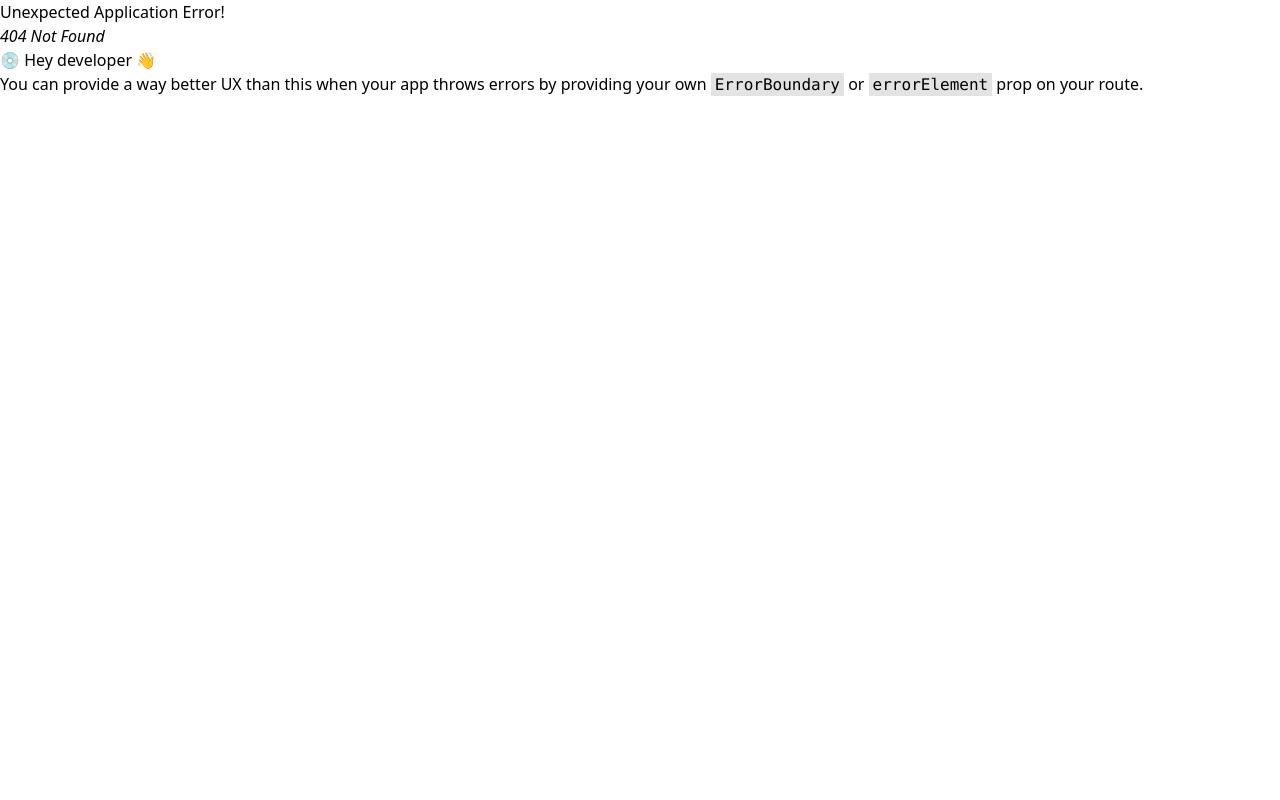
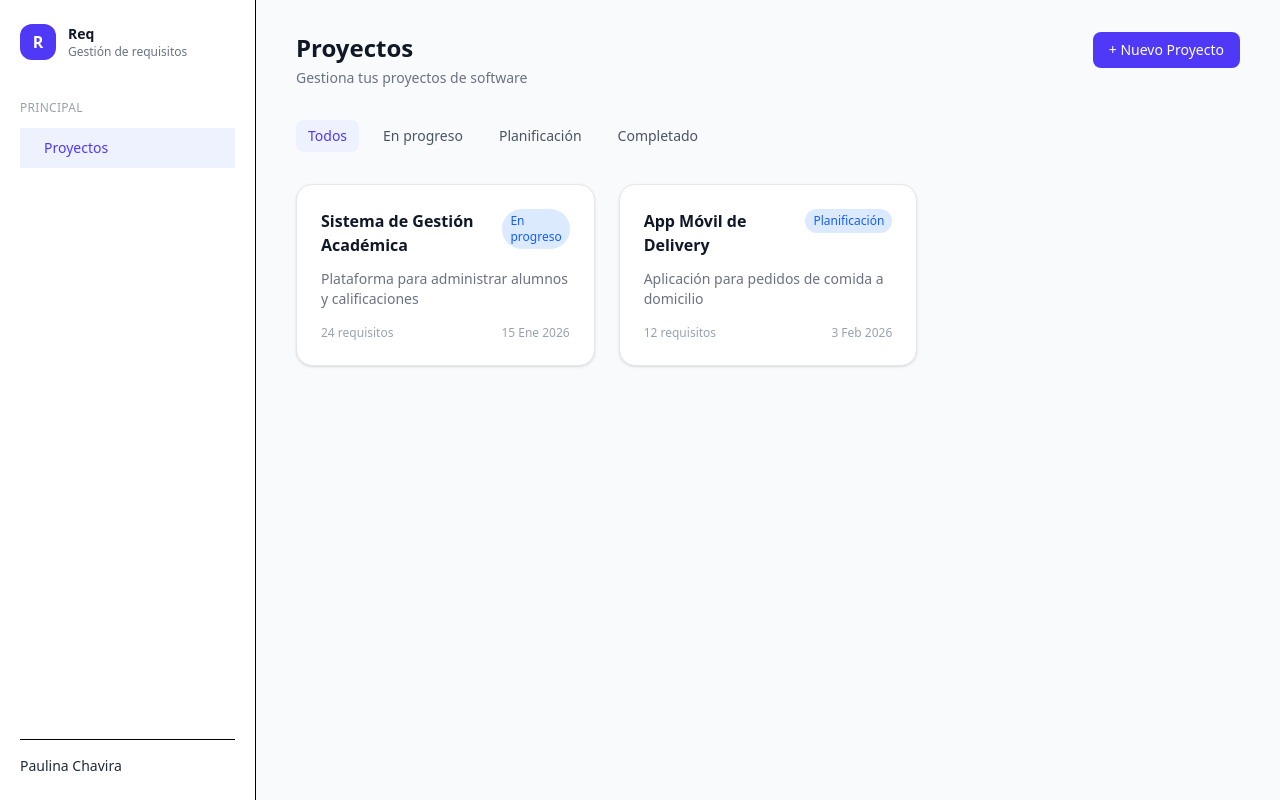
Before and after one commit to Luiscolio243/Graficacion, a React (Vite) app in the folder requisitos-app/: page /app/proyectos in a window 1280 px wide. Before the commit this address had no page. Built offline with nearby package versions, Linux system fonts and the light colour scheme.

Commit message:
Front de lista de proyectos y sidebar listo
quedo porquis feo pero nimdoo

```diff
--- a/requisitos-app/src/app/layout.jsx
+++ b/requisitos-app/src/app/layout.jsx
@@ -0,0 +1,21 @@
+// Layout de la app, aqui es donde va el contenido de los proyectos
+
+import Sidebar from "../component/Sidebar";
+import { Outlet } from "react-router-dom";
+
+export default function Layout({ children }) {
+  return (
+    <div className="flex min-h-screen bg-gray-50">
+      {/* Sidebar fijo */}
+      <Sidebar />
+
+      {/* Contenido*/}
+      <main className="flex-1 px-10 py-8">
+        <div className="max-w-7xl mx-auto">
+            {children}
+            <Outlet />
+        </div>
+      </main>
+    </div>
+  );
+}
--- a/requisitos-app/src/component/Sidebar.jsx
+++ b/requisitos-app/src/component/Sidebar.jsx
@@ -4,22 +4,47 @@
 
 export default function Sidebar() {
   return (
-    <aside className="w-64 bg-white border-r min-h-screen px-4 py-6">
+    <aside className="w-64 bg-white border-r min-h-screen px-5 py-6 flex flex-col">
 
-      <div className="mb-10">
-        <p className="text-xs text-gray-500">
-          Gestión de requisitos
-        </p>
+      {/* Logo */}
+      <div className="flex items-center gap-3 mb-10">
+        <div className="h-9 w-9 rounded-xl bg-indigo-600 flex items-center justify-center text-white font-semibold">
+          R
+        </div>
+        <div>
+          <p className="text-sm font-semibold text-gray-900">
+            Req
+          </p>
+          <p className="text-xs text-gray-500">
+            Gestión de requisitos
+          </p>
+        </div>
       </div>
 
+      <p className="text-xs text-gray-400 uppercase tracking-wide mb-3">
+        Principal
+      </p>
+
       {/* Navegación principal en los modulos*/}
-      <nav>
+      <nav className="space-y-1">
         {/* Aqui van los modulos, despues pongo simbolo bonito de los modulos */}
-        <button className="w-full flex items-center gap-2 px-3 py-2 rounded-lg bg-blue-50 text-blue-600 text-sm font-medium">
+        <button className="w-full flex items-center gap-3 px-3 py-2.5 rounded-lx bg-indigo-50 text-indigo-600 text-sm font-medium">
+            {/* Ícono placeholder */}
+            <span className="text-base"></span>
             Proyectos
         </button>
       </nav>
 
+      {/* Espaciador */}
+      <div className="flex-1" />
+
+      {/* Usuario */}
+      <div className="pt-4 border-t">
+        <p className="text-sm font-medium text-gray-800">
+          Paulina Chavira
+        </p>
+      </div>
+
     </aside>
   );
 }
--- a/requisitos-app/src/proyectos/components/TarjetaProyecto.jsx
+++ b/requisitos-app/src/proyectos/components/TarjetaProyecto.jsx
@@ -0,0 +1,31 @@
+// Tarjetas que muestra la informacion basica de un proyecto
+
+export default function TarjetaProyecto({ proyecto }) {
+  return (
+    <div className="bg-white rounded-2xl border border-gray-200 p-6 shadow-sm hover:shadow-md transition">
+
+      {/* Nombre y estado del proyecto */}
+      <div className="flex justify-between items-start mb-3">
+        <h3 className="font-semibold text-gray-900">
+          {proyecto.nombre}
+        </h3>
+
+        <span className="text-xs px-2 py-1 rounded-full bg-blue-100 text-blue-600">
+          {proyecto.estado}
+        </span>
+      </div>
+
+      {/* Descripcion */}
+      <p className="text-sm text-gray-500 mb-4">
+        {proyecto.descripcion}
+      </p>
+
+      {/* Mas datoss, luego le pongo simbolos bonis */}
+      <div className="flex justify-between text-xs text-gray-400">
+        <span>{proyecto.requisitos} requisitos</span>
+        <span>{proyecto.fecha}</span>
+      </div>
+
+    </div>
+  );
+}
--- a/requisitos-app/src/proyectos/pages/Proyectos.jsx
+++ b/requisitos-app/src/proyectos/pages/Proyectos.jsx
@@ -0,0 +1,76 @@
+// Vista donde se ven los proyectos que tiene el usuario
+
+import TarjetaProyecto from "../components/TarjetaProyecto";
+
+// Datos por mientras se hace el back
+const proyectosPrueba = [
+  {
+    id: 1,
+    nombre: "Sistema de Gestión Académica",
+    descripcion: "Plataforma para administrar alumnos y calificaciones",
+    estado: "En progreso",
+    requisitos: 24,
+    fecha: "15 Ene 2026",
+  },
+  {
+    id: 2,
+    nombre: "App Móvil de Delivery",
+    descripcion: "Aplicación para pedidos de comida a domicilio",
+    estado: "Planificación",
+    requisitos: 12,
+    fecha: "3 Feb 2026",
+  },
+];
+
+
+
+export default function Proyectos() {
+  return (
+    <div className="space-y-8">
+
+      {/* Encabezado */}
+      <div className="flex justify-between items-start">
+        <div>
+          <h2 className="text-2xl font-semibold text-gray-900">
+            Proyectos
+          </h2>
+          <p className="text-sm text-gray-500 mt-1">
+            Gestiona tus proyectos de software
+          </p>
+        </div>
+
+        {/* Boton para crear proyecto */}
+        <button className="bg-indigo-600 hover:bg-indigo-700 text-white px-4 py-2 rounded-lg text-sm font-medium">
+          + Nuevo Proyecto
+        </button>
+      </div>
+
+      {/* Filtros */}
+      <div className="flex gap-3">
+        <button className="px-3 py-1.5 rounded-lg text-sm bg-indigo-50 text-indigo-600 font-medium">
+          Todos
+        </button>
+        <button className="px-3 py-1.5 rounded-lg text-sm text-gray-600 hover:bg-gray-100">
+          En progreso
+        </button>
+        <button className="px-3 py-1.5 rounded-lg text-sm text-gray-600 hover:bg-gray-100">
+          Planificación
+        </button>
+        <button className="px-3 py-1.5 rounded-lg text-sm text-gray-600 hover:bg-gray-100">
+          Completado
+        </button>
+      </div>
+
+      {/* Lista de proyectos */}
+      <div className="grid grid-cols-1 md:grid-cols-2 xl:grid-cols-3 gap-6">
+        {proyectosPrueba.map((proyecto) => (
+          <TarjetaProyecto
+            key={proyecto.id}
+            proyecto={proyecto}
+          />
+        ))}
+      </div>
+
+    </div>
+  );
+}
```
Also changed, not shown: requisitos-app/src/app/router.jsx (+16 -0 lines).
